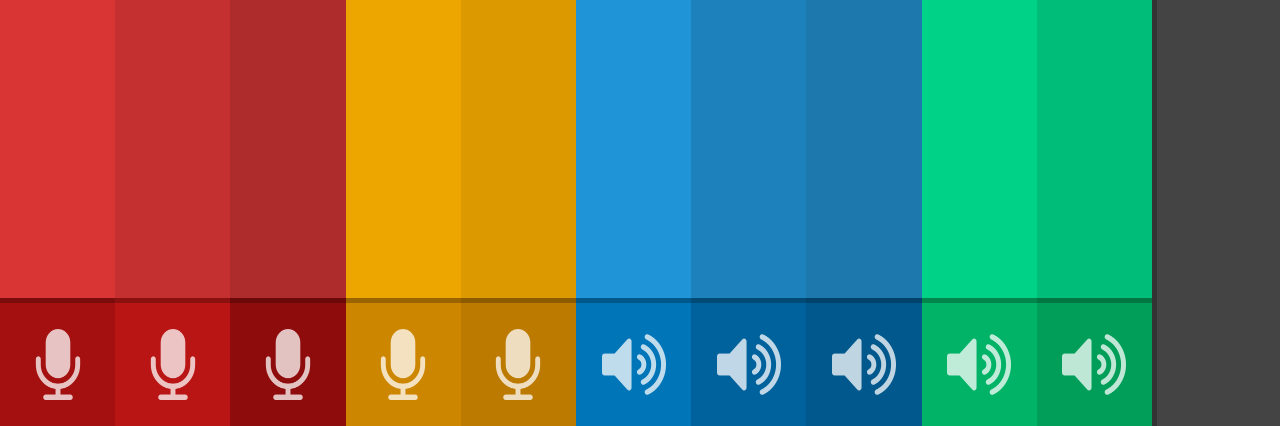
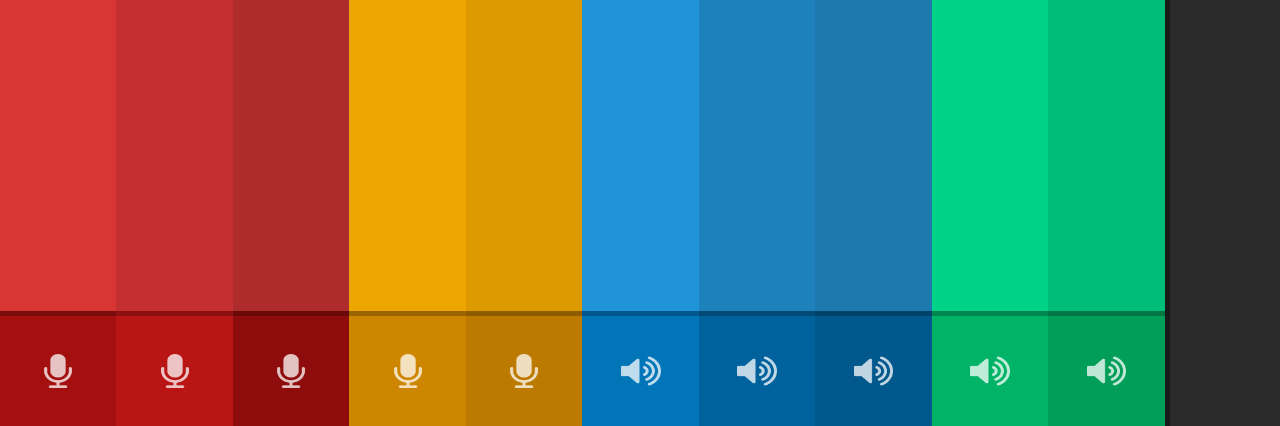
Before and after one commit to karlkoorna/voix, a website: page public/index.html in a window 1280 px wide. Shown: the part 374-800 px from the top of the page. Drawn offline with Linux system fonts and the light colour scheme; no server answers.

Commit message:
Decrease width/height of side and bottom bar

```diff
--- a/public/style.css
+++ b/public/style.css
@@ -23,8 +23,8 @@ body {
 #channels {
 	display: flex;
 	position: absolute;
-	width: calc(100% - 10vw);
-	height: calc(100% - 10vw);
+	width: calc(100% - 9vw);
+	height: calc(100% - 9vw);
 }
 
 #channels .channel {
@@ -36,9 +36,9 @@ body {
 
 #levels {
 	position: absolute;
-	width: calc(100% - 10vw);
-	height: calc(100% - 10vw);
-	bottom: 10vw;
+	width: calc(100% - 9vw);
+	height: calc(100% - 9vw);
+	bottom: 9vw;
 	opacity: .25;
 	pointer-events: none;
 }
@@ -49,12 +49,12 @@ body {
 	display: flex;
 	position: absolute;
 	bottom: 0;
-	width: calc(100% - 10vw);
-	height: 10vw;
+	width: calc(100% - 9vw);
+	height: 9vw;
 }
 
 #icons .icon {
-	padding: 2vw;
+	padding: 3vw;
 	border-top: 5px solid rgba(0, 0, 0, .25);
 	cursor: pointer;
 	flex: 1;
@@ -66,7 +66,7 @@ body {
 	z-index: 999;
 	display: grid;
 	position: absolute;
-	width: calc(100% - 10vw);
+	width: calc(100% - 9vw);
 	height: 100%;
 	visibility: hidden;
 }
@@ -90,20 +90,16 @@ body {
 #scripts {
 	position: absolute;
 	right: 0;
-	width: 10vw;
+	width: 9vw;
 	height: 100%;
-	background-color: #444;
-	border-left: 5px solid #333;
+	background-color: #2a2a2a;
+	border-left: 5px solid #1a1a1a;
 	overflow-x: hidden;
 	overflow-y: auto;
-}
-
-#scripts::-webkit-scrollbar {
-	display: none;
 }
 
 #scripts .script {
 	width: 100%;
 	padding: 1.5vw;
-	font-size: 2vw;
+	font-size: 1.5vw;
 }
```
